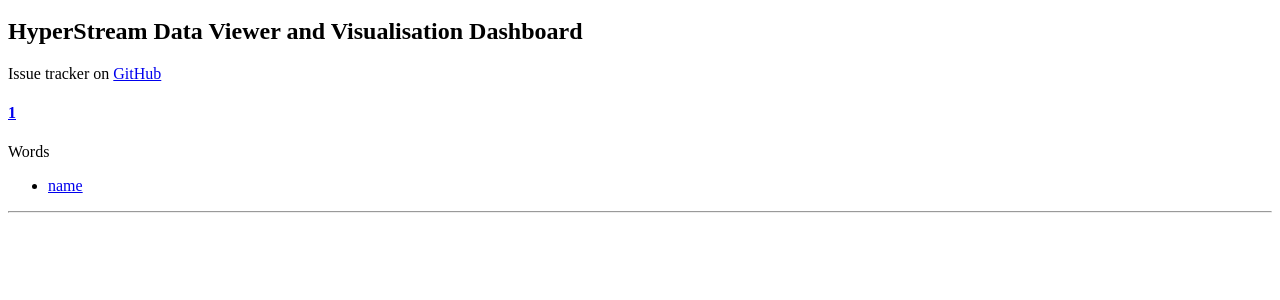
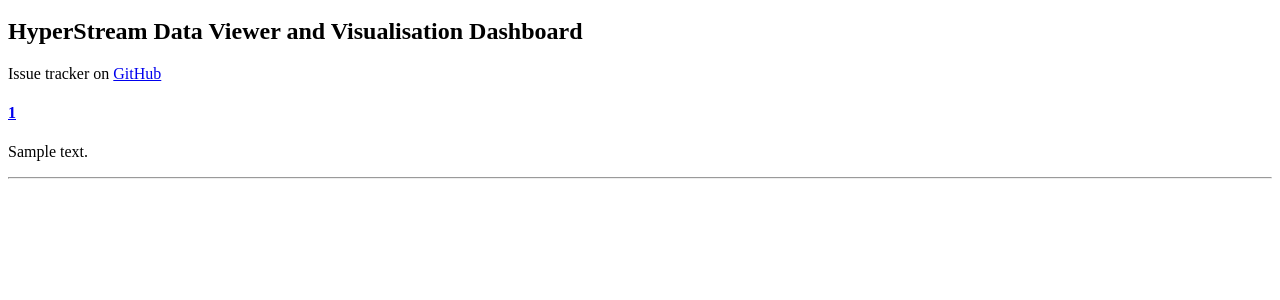
Before and after one commit to IRC-SPHERE/HyperStreamViewer, a Flask app: template templates/workflows.html in a window 1280 px wide. Shown: the part 207-507 px from the top of the page. Run offline with Flask 2, Linux system fonts and the light colour scheme; the template is opened without the code that fills it: most values are stand-ins (such as "Sample title", 1, 10 or a date in 2020); parts of the project's set-up code (start-up, migrations or seed data) failed here and were passed over; some libraries are stand-ins or nearby versions.

Commit message:
First working workflow view

```diff
--- a/templates/workflows.html
+++ b/templates/workflows.html
@@ -14,19 +14,19 @@
                         <h4 class="panel-title">
                             <a data-toggle="collapse" data-parent="#accordion" href="#collapse{{ loop.index }}">{{ worflow_id }}</a>
                         </h4>
-                        <p>{{ workflow.__class__.__name__ }}</p>
+                        <p>{{ workflow.description }}</p>
                         <p></p>
                     </div>
-                    <div id="collapse{{ loop.index }}" class="panel-collapse collapse">
-                        <div class="panel-body">
-                            <ul class="list-group">
-                            {% for stream_id in channel.streams.keys() %}
-                                {% set meta_data = dict(stream_id.meta_data) %}
-                                <li class="list-group-item"><a href="{{ url_for('streams', channel=channel_id, name=stream_id.name, **meta_data) }}">{{ stream_id}}</a></li>
-                            {% endfor %}
-                            </ul>
-                        </div>
-                    </div>
+{#                    <div id="collapse{{ loop.index }}" class="panel-collapse collapse">#}
+{#                        <div class="panel-body">#}
+{#                            <ul class="list-group">#}
+{#                            {% for stream_id in channel.streams.keys() %}#}
+{#                                {% set meta_data = dict(stream_id.meta_data) %}#}
+{#                                <li class="list-group-item"><a href="{{ url_for('streams', channel=channel_id, name=stream_id.name, **meta_data) }}">{{ stream_id}}</a></li>#}
+{#                            {% endfor %}#}
+{#                            </ul>#}
+{#                        </div>#}
+{#                    </div>#}
                 </div>
                 {% endfor %}
             </div>
```
